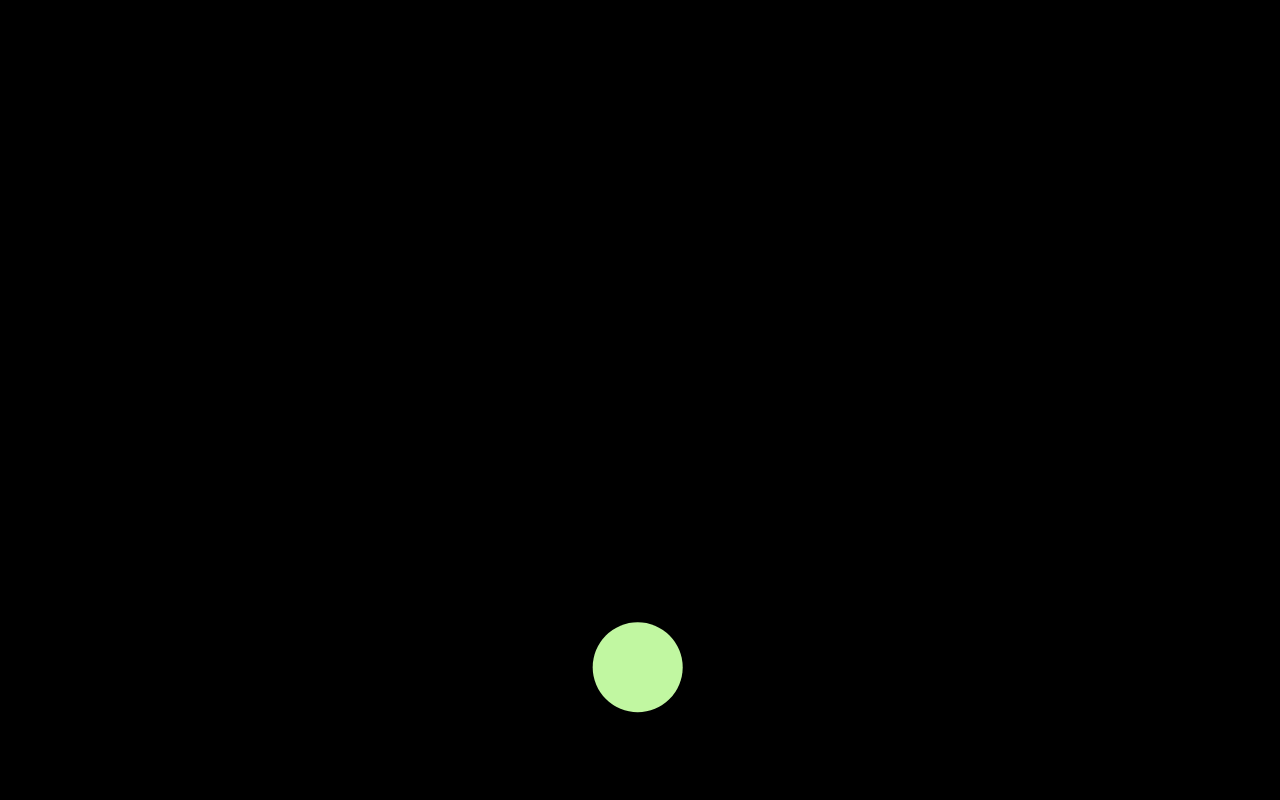
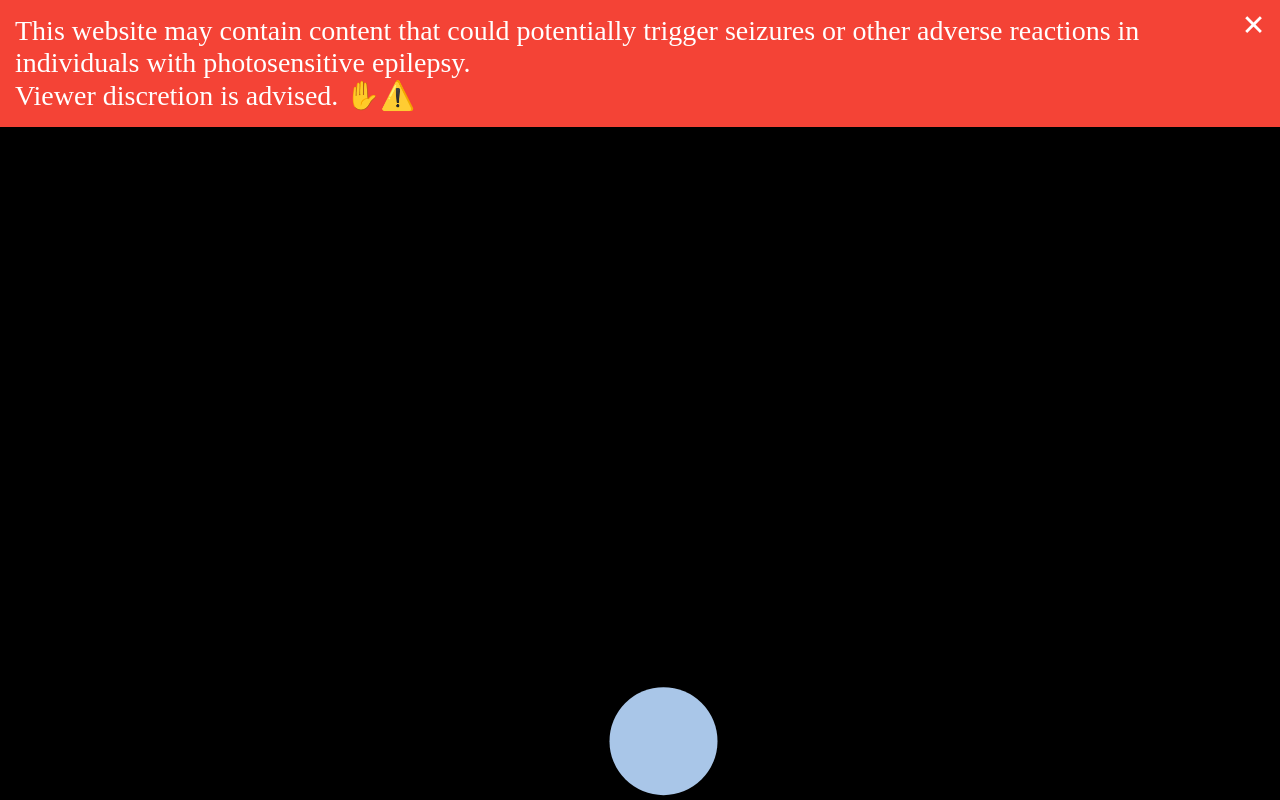
Before and after one commit to veeud/Ball, a plain HTML site: page index.html in a window 1280 px wide. Drawn offline with Linux system fonts and the light colour scheme.

Commit message:
Warning for epilepsy and space pressing
Added warning for people with photosensitive epilepsy and pressing space accelerates the ball

```diff
--- a/index.html
+++ b/index.html
@@ -7,7 +7,12 @@
     <link rel="stylesheet" href="styles.css">
 </head>
 <body>
-    <canvas style="display: flex;" id="canvas">
-    </canvas>
+    <div class="canvas-container">
+        <div class="alert">
+            <span class="closebtn" onclick="this.parentElement.style.display='none';">&times;</span>
+            This website may contain content that could potentially trigger seizures or other adverse reactions in individuals with photosensitive epilepsy. <br>Viewer discretion is advised. ✋⚠️
+        </div>
+        <canvas class="canvas" id="canvas"></canvas>
+    </div>
 </body>
 </html>
--- a/script.js
+++ b/script.js
@@ -1,5 +1,6 @@
 const gravity = 0.098
-const damping = 0.94;
+const damping = 0.9;
+var spaceBarPressed = false;
 
 var audio = new Audio();
 
@@ -27,11 +28,26 @@ document.addEventListener("DOMContentLoaded", function() {
     ball.y = canvas.height / 2;
     ball.x = canvas.width / 2;
 
-    canvas.addEventListener("mousemove", debounce(handleMouseMove, 1));
+    document.addEventListener('keyup', function(event) {
+      if (event.key === ' ') {
+        spaceBarPressed = false;
+      }})
 
-    setInterval(update, 60/1000)
+    document.addEventListener('keydown', function(event) {
+      if (event.key === ' ') {
+        if (event.key === ' ' && !spaceBarPressed) {
+          spaceBarPressed = true;
+        ball.velocity.x *= 2;
+        ball.velocity.y *= 2;
+        }
+      }
+    });
+
+  canvas.addEventListener("mousemove", debounce(handleMouseMove, 1));
+  setInterval(update, 60/1000)
 
   });
+
 
   // Add the debounce function
 function debounce(func, delay) {
--- a/styles.css
+++ b/styles.css
@@ -1,6 +1,40 @@
 body, html {
-    padding: 0;
-    margin: 0;
-    overflow: hidden;
-    height: 100%;
+  padding: 0;
+  margin: 0;
+  overflow: hidden;
+  height: 100%;
 }
+
+.canvas-container {
+  position: relative;
+}
+
+.canvas {
+  position: absolute;
+}
+
+.alert {
+  position: absolute;
+  padding: 15px;
+  background-color: #f44336;
+  color: white;
+  font-size: 28px;
+  width: 100%;
+  z-index: 1;
+  box-sizing: border-box;
+}
+
+.closebtn {
+  margin-left: 15px;
+  color: white;
+  font-weight: bold;
+  float: right;
+  font-size: 40px;
+  line-height: 20px;
+  cursor: pointer;
+  transition: 0.3s;
+}
+
+.closebtn:hover {
+  color: black;
+}
```
